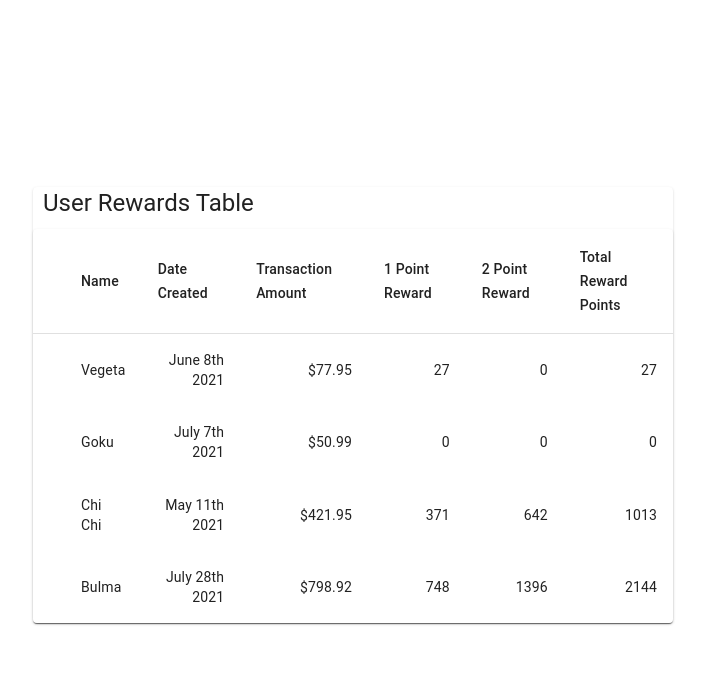
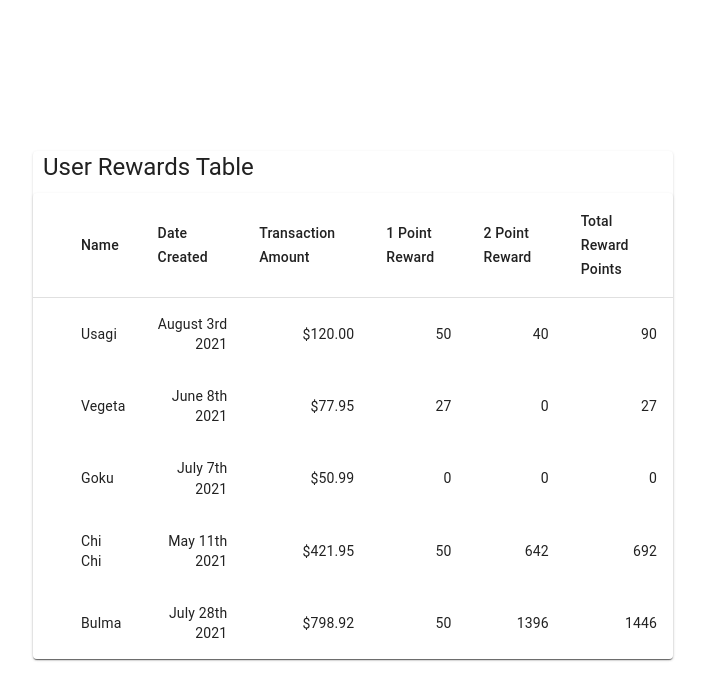
Before and after one commit to kcdhopkins/rewards-program-table, a React (Create React App) app: page / in a window 1280 px wide. Shown: the top 700 px of the page, without its empty margins (287-992 px from the left). Built offline with nearby package versions, Linux system fonts and the light colour scheme.

Commit message:
rethought logic

```diff
--- a/src/datasource/transactionData.js
+++ b/src/datasource/transactionData.js
@@ -1,4 +1,10 @@
 export const transactionData = [
+    {
+        "id": "099",
+        "fullName": "Usagi",
+        "transactionAmount": "120.00",
+        "dateCreated": "2021/08/03"
+    },
     {
         "id": "100",
         "fullName": "Son Goku",
--- a/src/helpers.js
+++ b/src/helpers.js
@@ -21,7 +21,7 @@ export const rewardsPointsCalulated =(transactionData)=>{
         const isAfterThreeMonths = afterThreeMonths(dateCreated)
         if(isAfterThreeMonths){
             const parsedAmount = parseInt(transactionAmount)
-            const point1Total = parsedAmount >= 50 && parsedAmount ? parsedAmount - 50 : 0
+            const point1Total = parsedAmount <= 50 ? 0 : (parsedAmount > 50 && parsedAmount < 100) ? parsedAmount - 50 : 50
             const point2Total = parsedAmount >= 100 && parsedAmount ? (parsedAmount - 100) * 2 : 0
             return createDateSet(transaction, point1Total, point2Total)
         } else {
```
